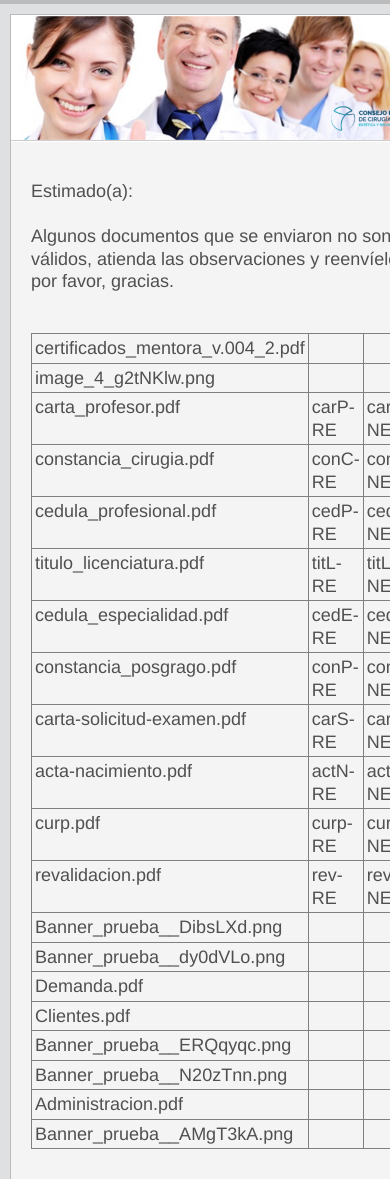
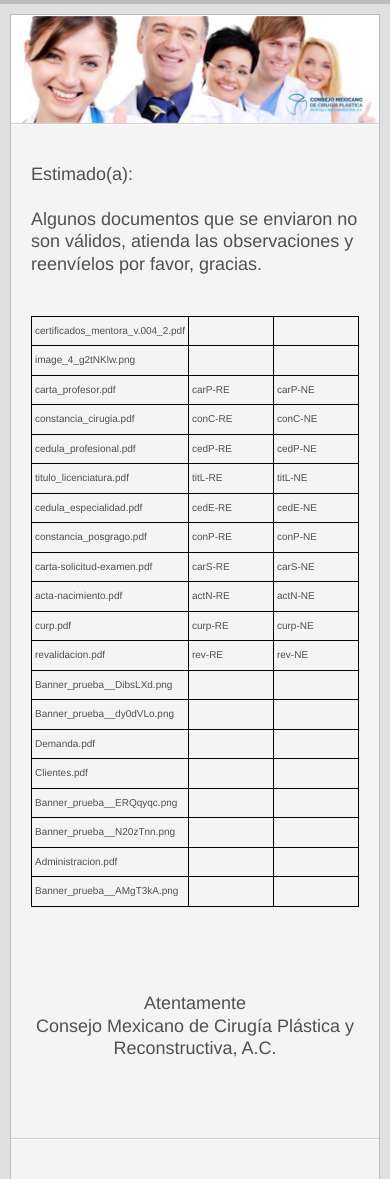
Before and after one commit to gbrlQuirozMB/cmcperBack, a Django app: template templates/emailDocsAR.html in a window 390 px wide; the page is wider, and only the part inside the window is pictured. Shown: the top 1179 px of that part. Run offline with Django 3.2, Linux system fonts and the light colour scheme; the template is opened without the code that fills it: values that come from a table or form of the project are taken from there, others are empty; data comes from the database, SQL or seed files in the repository; parts of the project's set-up code (start-up, migrations or seed data) failed here and were passed over.

Commit message:
UPDATED-> enviar correo de documentos-> CMCPER-86

```diff
--- a/templates/emailDocsAR.html
+++ b/templates/emailDocsAR.html
@@ -430,6 +430,11 @@
 				}
 
 				.footerContent a{display:block !important;} /* Place footer social and utility links on their own lines, for easier access */
+
+				.bordes {
+					border: 1px solid black;
+					font-size: 10px;
+				}
 			}
 		</style>
     </head>
@@ -495,7 +500,7 @@
 															<li> {{rechazado.documento}} ---&#62; {{rechazado.rechazoEngargolado}} ---&#62; {{rechazado.notasEngargolado}} </li>
 														{% endfor %}
 													</ul> {% endcomment %}
-													<table align="center" border="1" cellpadding="3px" cellspacing="0" height="100%" width="100%" >
+													<table align="center" border="1" cellpadding="3px" cellspacing="0" height="100%" width="100%" class="bordes">
 														{% for rechazado in rechazados %}
 															<tr>
 																<td align="left" valign="top" width="20%"> {{rechazado.documento}} </td>
```
